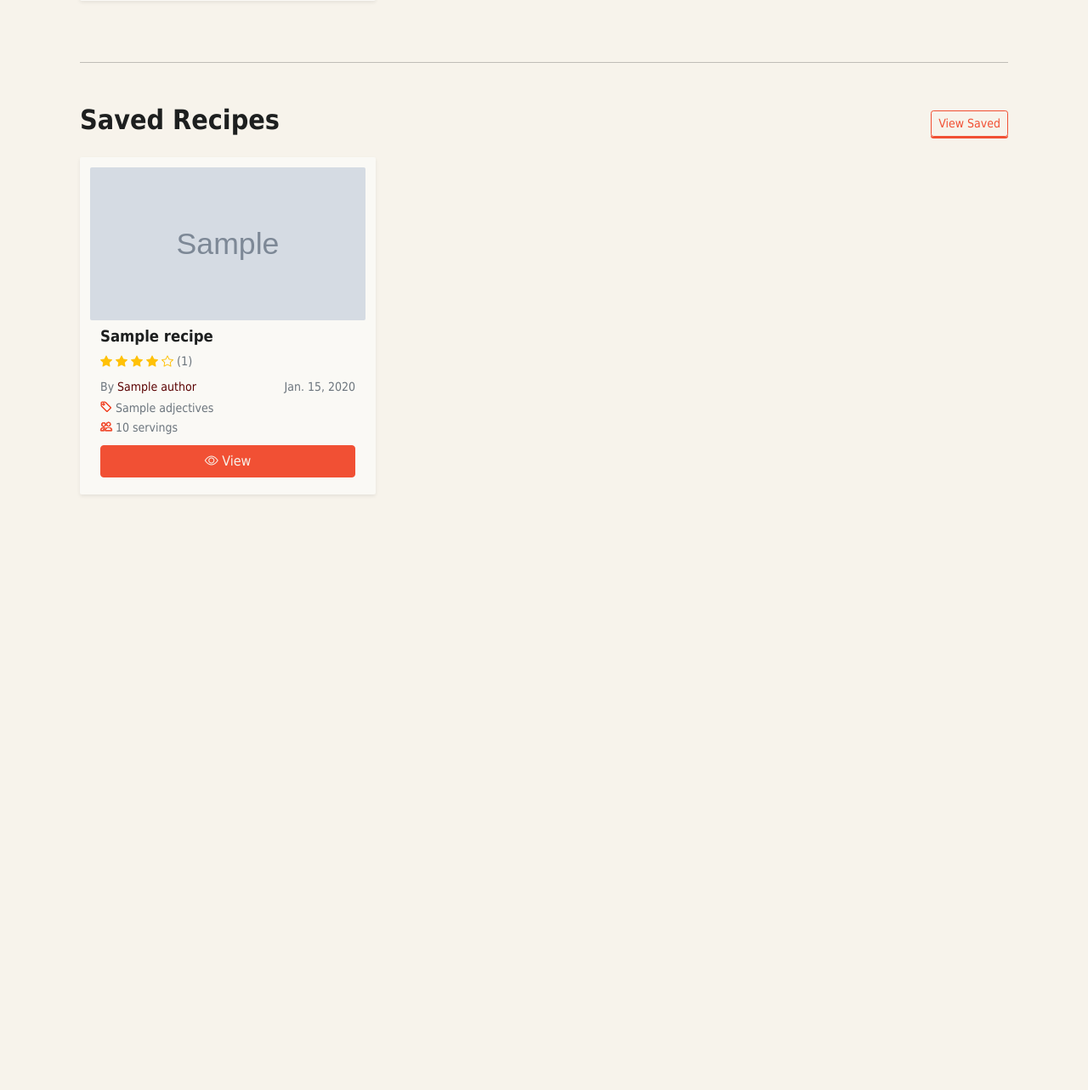
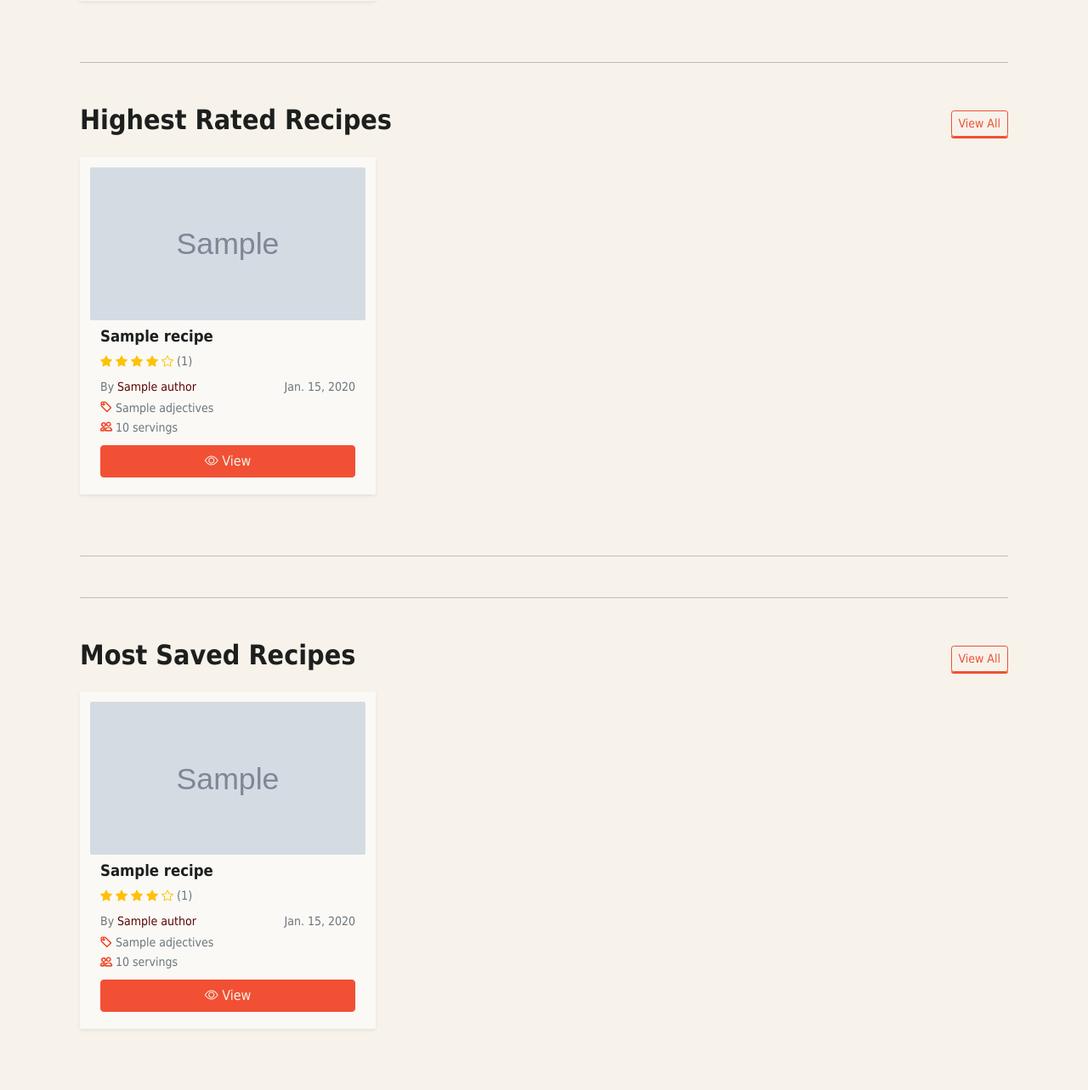
Before and after one commit to catechew/flax_6_2025, a Django app: template recipes/templates/dashboard.html in a window 1280 px wide. Shown: the part 628-1911 px from the top of the page at 85% size. Before the commit the page ends 1211 px from the top, so only its background shows below. Run offline with Django 5.2, Linux system fonts and the light colour scheme; the template is opened without the code that fills it: most values are stand-ins (such as "Sample title", 1, 10 or a date in 2020); grey boxes marked "Sample" are stand-in pictures; some libraries are stand-ins or nearby versions.

Commit message:
Dashboard displays most saved instead of your own saved recipes, and the highest rated public recipes

```diff
--- a/recipes/templates/dashboard.html
+++ b/recipes/templates/dashboard.html
@@ -35,17 +35,45 @@
 
 <hr class="mb-5">
 
-  <!-- Saved Recipes -->
+<!-- Highest Rated Recipes -->
 <div class="row mb-3">
     <div class="col-12 d-flex justify-content-between align-items-center">
-      <h2 style="font-weight: bolder">Saved Recipes</h2>
-      <a href="{% url 'saved_recipe_list' %}" class="btn btn-outline-primary btn-sm">View Saved</a>
+        <h2 style="font-weight: bolder">Highest Rated Recipes</h2>
+        <a href="{% url 'all_recipes' %}?sort=rating" class="btn btn-outline-primary btn-sm">
+            View All
+        </a>
     </div>
 </div>
 
-  <div class="row">
-    {% if saved_recipes %}
-      {% for recipe in saved_recipes %}
+<div class="row mb-5">
+    {% if highest_rated_recipes %}
+        {% for recipe in highest_rated_recipes %}
+            <div class="col-md-4 mb-4">
+                {% include "partials/recipe_card.html" with recipe=recipe show_save_button=True %}
+            </div>
+        {% endfor %}
+    {% else %}
+        <div class="col-12">
+            <div class="alert alert-info">No ratings yet — be the first to rate a recipe!</div>
+        </div>
+    {% endif %}
+</div>
+
+  <hr class="mb-5">
+
+  <hr class="mb-5">
+
+<!-- Most Saved Recipes -->
+<div class="row mb-3">
+    <div class="col-12 d-flex justify-content-between align-items-center">
+        <h2 style="font-weight: bolder">Most Saved Recipes</h2>
+        <a href="{% url 'all_recipes' %}?sort=saved" class="btn btn-outline-primary btn-sm">View All</a>
+    </div>
+</div>
+
+<div class="row mb-5">
+    {% if most_saved_recipes %}
+        {% for recipe in most_saved_recipes %}
             <div class="col-md-4 mb-4">
                 {% include "partials/recipe_card.html" with recipe=recipe show_save_button=True %}
             </div>
@@ -53,11 +81,12 @@
     {% else %}
         <div class="col-12">
             <div class="alert alert-warning">
-            You haven't saved any recipes yet. <a href="{% url 'all_recipes' %}">Go explore!</a>
+                No recipes have been saved yet.
             </div>
         </div>
     {% endif %}
 </div>
 
+
 </div>
 {% endblock %}
```
Also changed, not shown: recipes/views/dashboard_view.py (+16 -4 lines). Lines whose indentation alone changed are shown as unchanged.
